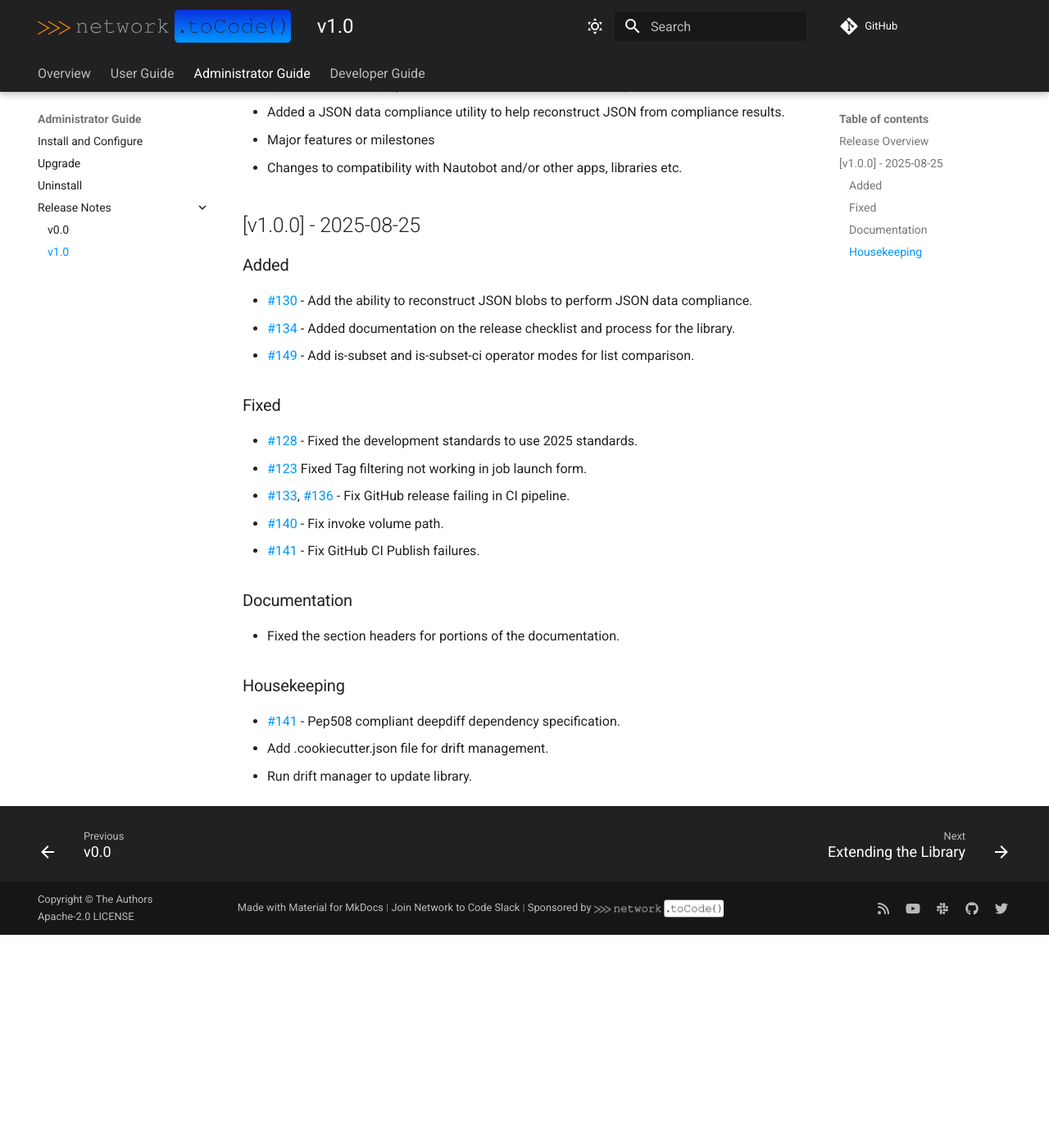
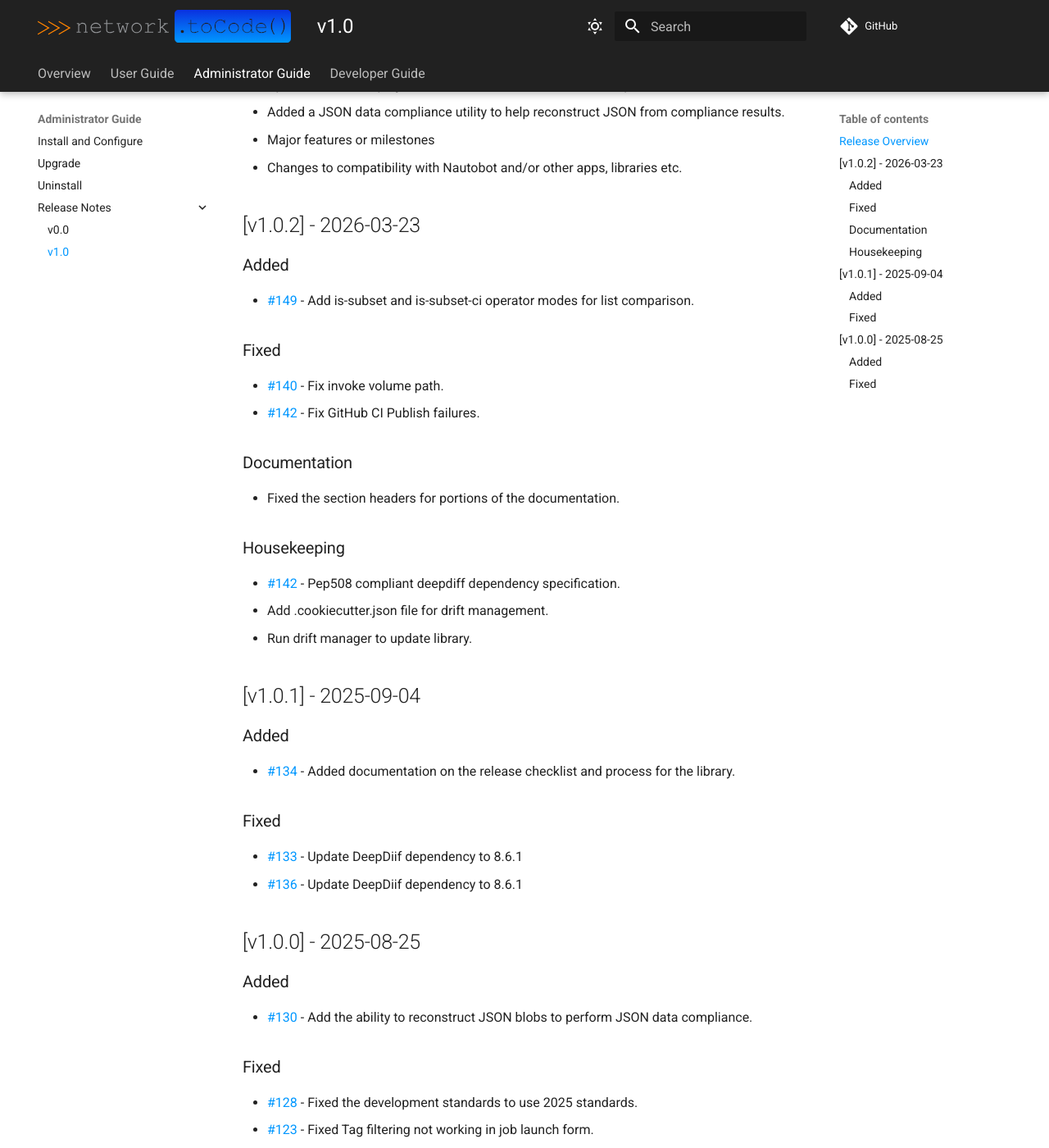
Before and after one commit to networktocode/jdiff, an MkDocs documentation site: the page built from docs/admin/release_notes/version_1.0.md, in a window 1280 px wide and 1400 px high, scrolled down 295 px. Shown: the whole window at 82% size. Built offline with MkDocs 1.6.1 and Material for MkDocs 9.7.7, drawn with Linux system fonts in a browser that asks for light colours; comment, search, counter and statistics services are not loaded; before the commit the page ends 1435 px from its top, so only the background shows below that.

Commit message:
Fix Release Notes for v1.0.2

```diff
--- a/docs/admin/release_notes/version_1.0.md
+++ b/docs/admin/release_notes/version_1.0.md
@@ -9,21 +9,16 @@ This document describes all new features and changes in the release `1.0`. The f
 - Major features or milestones
 - Changes to compatibility with Nautobot and/or other apps, libraries etc.
 
-## [v1.0.0] - 2025-08-25
+## [v1.0.2] - 2026-03-23
 
 ### Added
 
-- [#130](https://github.com/networktocode/jdiff/issues/130) - Add the ability to reconstruct JSON blobs to perform JSON data compliance.
-- [#134](https://github.com/networktocode/jdiff/issues/134) - Added documentation on the release checklist and process for the library.
 - [#149](https://github.com/networktocode/jdiff/issues/149) - Add is-subset and is-subset-ci operator modes for list comparison.
 
 ### Fixed
 
-- [#128](https://github.com/networktocode/jdiff/issues/128) - Fixed the development standards to use 2025 standards.
-- [#123](https://github.com/networktocode/jdiff/issues/123) Fixed Tag filtering not working in job launch form.
-- [#133](https://github.com/networktocode/jdiff/issues/133), [#136](https://github.com/networktocode/jdiff/issues/136) - Fix GitHub release failing in CI pipeline.
 - [#140](https://github.com/networktocode/jdiff/issues/140) - Fix invoke volume path.
-- [#141](https://github.com/networktocode/jdiff/issues/141) - Fix GitHub CI Publish failures.
+- [#142](https://github.com/networktocode/jdiff/issues/142) - Fix GitHub CI Publish failures.
 
 ### Documentation
 
@@ -31,6 +26,28 @@ This document describes all new features and changes in the release `1.0`. The f
 
 ### Housekeeping
 
-- [#141](https://github.com/networktocode/jdiff/issues/141) - Pep508 compliant deepdiff dependency specification.
+- [#142](https://github.com/networktocode/jdiff/issues/142) - Pep508 compliant deepdiff dependency specification.
 - Add .cookiecutter.json file for drift management.
 - Run drift manager to update library.
+
+## [v1.0.1] - 2025-09-04
+
+### Added
+
+- [#134](https://github.com/networktocode/jdiff/issues/134) - Added documentation on the release checklist and process for the library.
+
+### Fixed
+
+- [#133](https://github.com/networktocode/jdiff/issues/133) - Update DeepDiif dependency to 8.6.1
+- [#136](https://github.com/networktocode/jdiff/issues/136) - Update DeepDiif dependency to 8.6.1
+
+## [v1.0.0] - 2025-08-25
+
+### Added
+
+- [#130](https://github.com/networktocode/jdiff/issues/130) - Add the ability to reconstruct JSON blobs to perform JSON data compliance.
+
+### Fixed
+
+- [#128](https://github.com/networktocode/jdiff/issues/128) - Fixed the development standards to use 2025 standards.
+- [#123](https://github.com/networktocode/jdiff/issues/123) - Fixed Tag filtering not working in job launch form.
```
